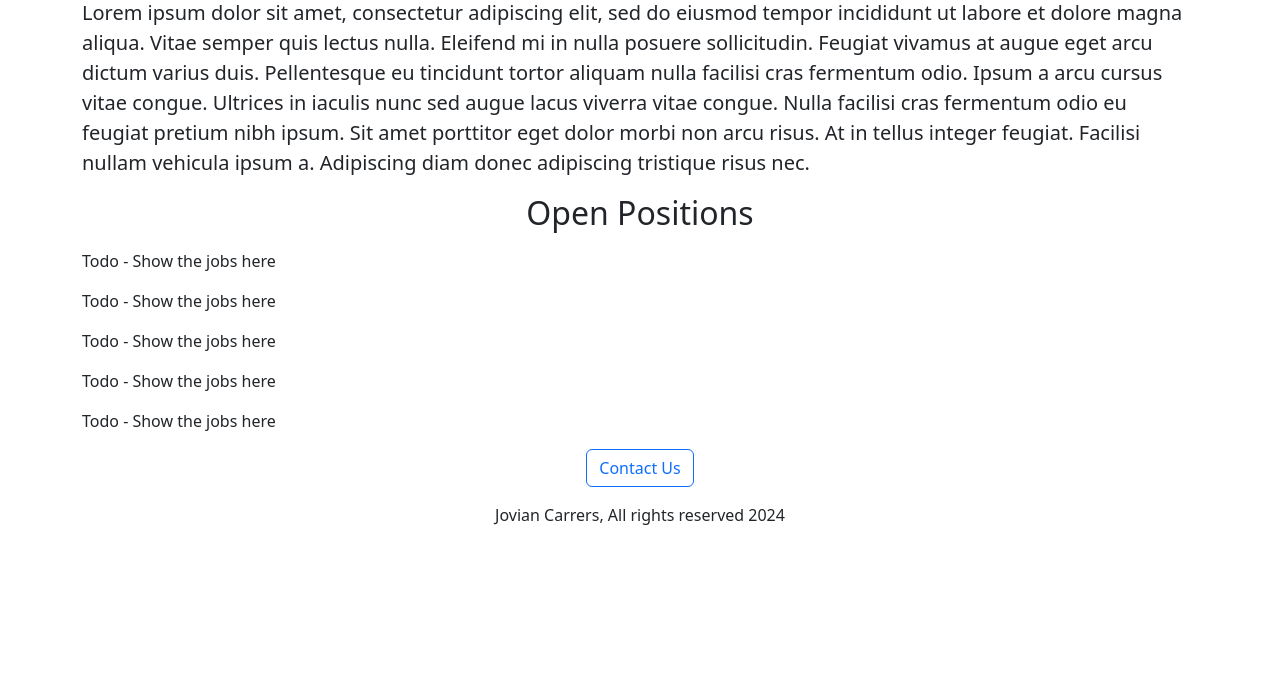
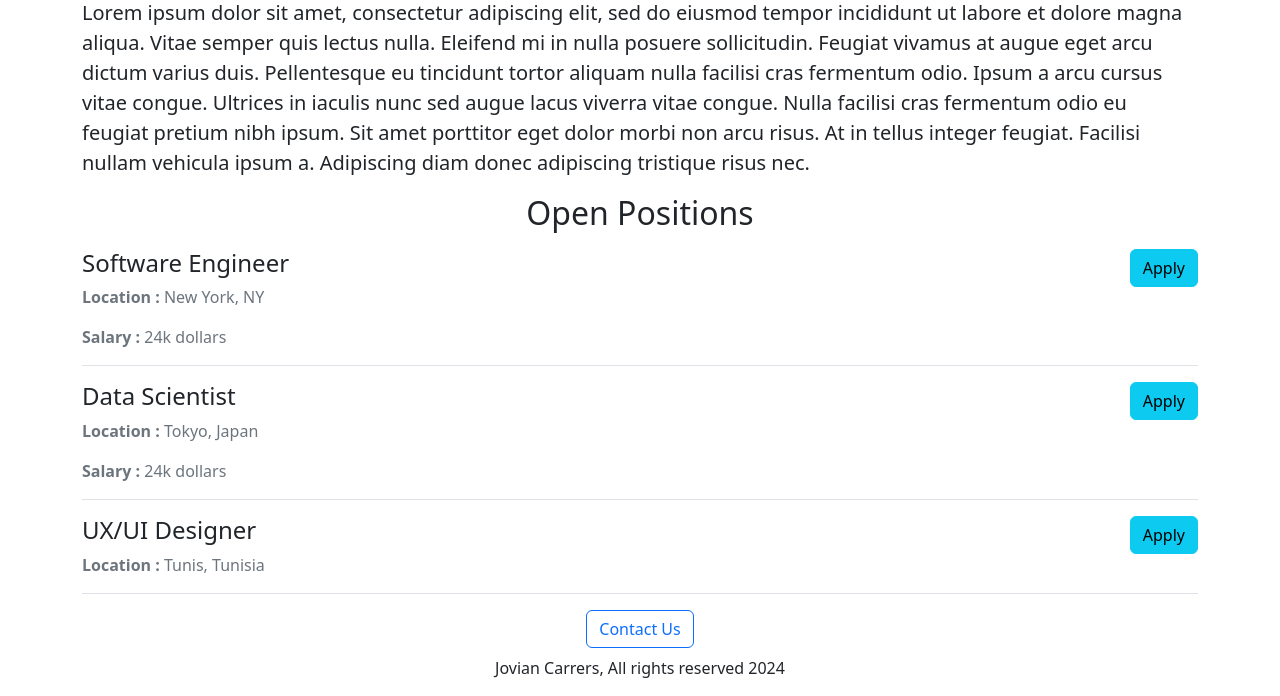
Before and after one commit to hochlef007/flask-web-app, a Flask app: page / in a window 1280 px wide. Shown: the part 471-1167 px from the top of the page. Before the commit the page ends 996 px from the top, so only its background shows below. Run offline with Flask 3, Linux system fonts and the light colour scheme.

Commit message:
dynamic data using Jinja

```diff
--- a/app.py
+++ b/app.py
@@ -2,9 +2,29 @@ from flask import Flask, render_template
 
 app = Flask(__name__)
 
+JOBS = [
+    {
+        'id': 1,
+        'title': 'Software Engineer',
+        'location': 'New York, NY',
+        'salary': '24k dollars'
+    },
+    {
+        'id': 2,
+        'title': 'Data Scientist',
+        'location': 'Tokyo, Japan',
+        'salary': '24k dollars'
+    },
+    {
+        'id': 3,
+        'title': 'UX/UI Designer',
+        'location': 'Tunis, Tunisia',
+    }
+]
+
 @app.route('/')
-def hello_world():
-    return render_template('home.html')
+def home():
+    return render_template('home.html', jobs=JOBS, company_name='Jovian')
 
 if __name__ == "__main__":
     app.run(debug=True)
--- a/templates/home.html
+++ b/templates/home.html
@@ -27,7 +27,7 @@
   </head>
   <body>
     <div class="container">
-      <h1 class="text-center mb-4 mt-2">Jovian Carrers</h1>
+      <h1 class="text-center mb-4 mt-2">{{company_name}} Carrers</h1>
       <img
         id="banner"
         class="img-fluid"
@@ -48,13 +48,15 @@
         adipiscing tristique risus nec.
       </p>
       <h2 class="text-center mt-3 mb-3">Open Positions</h2>
-      <p>Todo - Show the jobs here</p>
-      <p>Todo - Show the jobs here</p>
-      <p>Todo - Show the jobs here</p>
-      <p>Todo - Show the jobs here</p>
-      <p>Todo - Show the jobs here</p>
-      <div class="text-center mb-3">
-        <button type="button" class="btn btn-outline-primary">Contact Us</button>
+      <div >
+        {% for job in jobs %}
+        {% include 'jobItem.html' %}
+        {% endfor %}
+      </div>
+      <div class="text-center mb-2">
+        <button type="button" class="btn btn-outline-primary">
+          Contact Us
+        </button>
       </div>
       <p class="text-center">Jovian Carrers, All rights reserved 2024</p>
     </div>
--- /dev/null
+++ b/templates/jobItem.html
@@ -0,0 +1,12 @@
+<div class="border-bottom mb-3 d-flex justify-content-between">
+  <div>
+    <h4>{{job.title}}</h4>
+    <div class="text-secondary mb-3"><b>Location : </b>{{job.location}}</div>
+    {% if 'salary' in job %}
+    <div class="text-secondary mb-3"><b>Salary : </b>{{job.salary}}</div>
+    {% endif %}
+  </div>
+  <div>
+    <button type="button" class="btn btn-info">Apply</button>
+  </div>
+</div>
```
